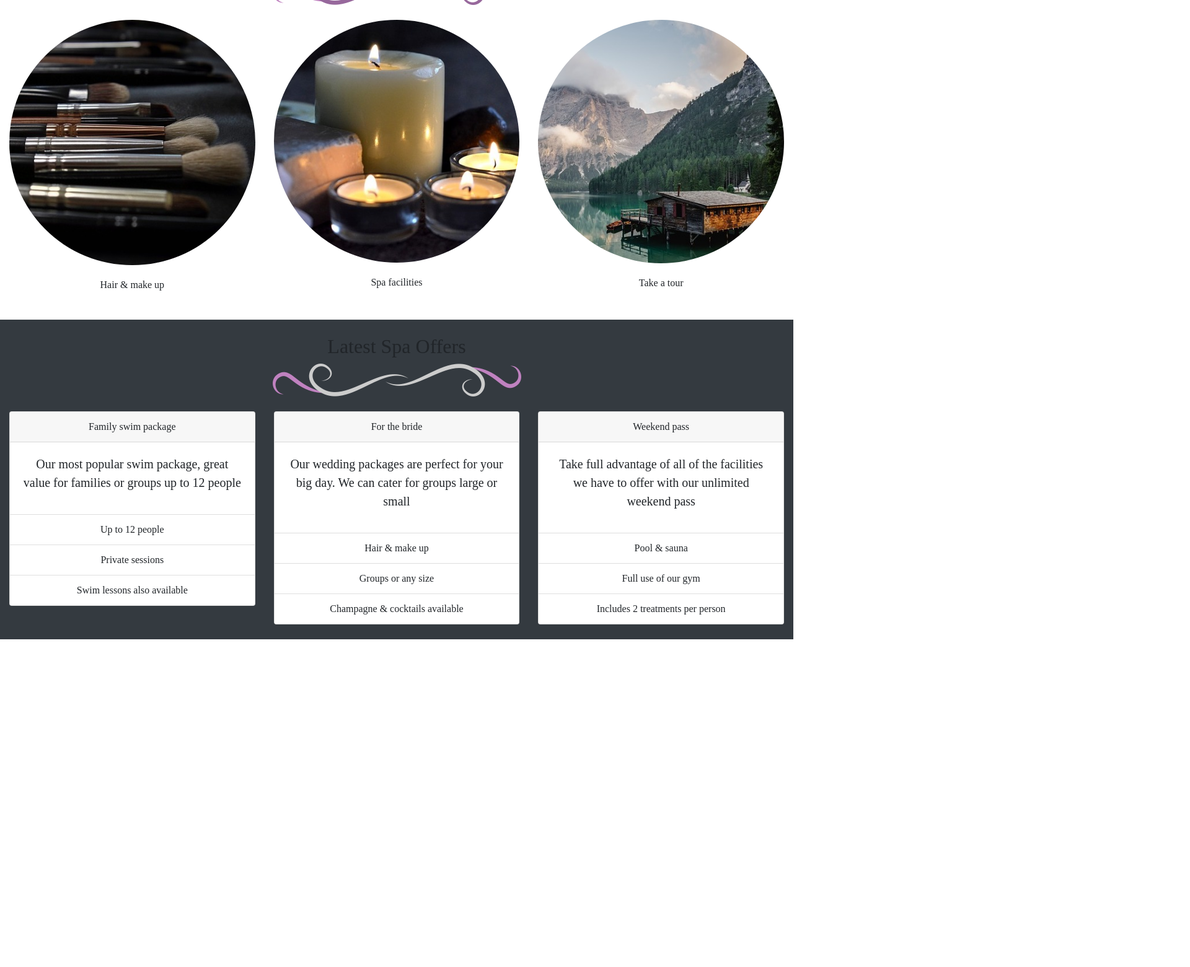
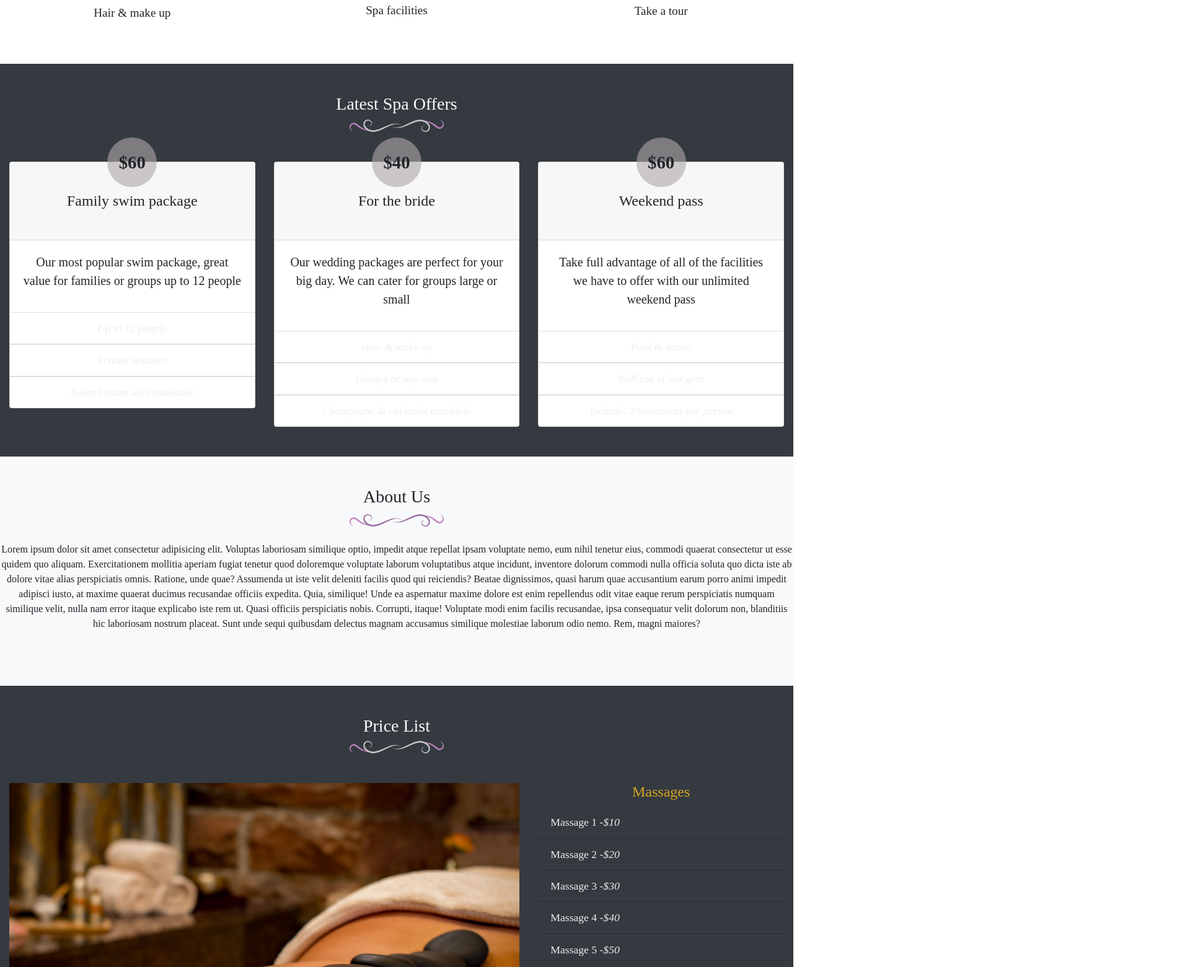
Before and after one commit to chrisdixon161/tranquil-bs-v2, a plain HTML site: page index.html in a window 1280 px wide. Shown: the part 817-2378 px from the top of the page at 62% size, 1920 px wide, since content can reach past the window. Before the commit the page ends 1849 px from the top, so only its background shows below. Drawn offline with nearby package versions, Linux system fonts and the light colour scheme.

Commit message:
added price list section

```diff
--- a/css/custom.css
+++ b/css/custom.css
@@ -1,12 +1,15 @@
 body {
   font-family: 'Merriweather', serif;
-  font-weight: 300;
+}
+
+img {
+  max-width: 100%;
 }
 
 .feature-bg {
-  background: white;
+  /* if we use opacity property, it will fade all the elements inside, i.e. text */
+  background: rgba(255, 255, 255, 0.3);
   width: 100vw;
-  opacity: 0.3;
   border-radius: 10px;
 }
 
@@ -16,8 +19,49 @@ body {
   padding: 1.5rem;
 }
 
-@media screen and (min-width: 1000px) {
+.header_img {
+  min-height: 25vh;
+}
+
+.card {
+  margin-bottom: 20px;
+}
+
+/* Welcome section */
+.card-text {
+  font-size: 1.2rem;
+}
+
+.title {
+  color: goldenrod;
+}
+
+/* Price list section */
+.list-group-item {
+  background: none;
+  color: #eee;
+  font-size: 1.1em;
+}
+
+@media screen and (min-width: 768px) {
   .feature-bg {
     width: 60vw;
   }
+
+  span {
+    position: absolute;
+    background:rgba(175, 169, 169, 0.6);
+    height: 80px;
+    width: 80px;
+    line-height: 80px;
+    border-radius: 100%;
+    left: -40px;
+    margin-left: 50%;
+    top: -40px;
+    font-size: 1.8rem;
+  }
+
+  .card {
+    margin-bottom: 0;
+  }
 }
--- a/index.html
+++ b/index.html
@@ -20,8 +20,8 @@
         </button>
         <div class="collapse navbar-collapse justify-content-end" id="navbarNav">
           <ul class="navbar-nav">
-            <li class="nav-item active">
-              <a class="nav-link" href="#">Home <span class="sr-only">(current)</span></a>
+            <li class="nav-item">
+              <a class="nav-link" href="#">Home</a>
             </li>
             <li class="nav-item">
               <a class="nav-link" href="#">Blog</a>
@@ -36,7 +36,7 @@
       <!-- ========== FEATURE SECTION ========== -->
       <section class="container-fluid">
           <div class="row position-relative d-flex justify-content-center align-items-center text-center">
-              <img src="images/lake.jpg" alt="lake background">
+              <img src="images/lake.jpg" alt="lake background" class="header_img">
               <div class="position-absolute feature-bg">
                   <p class="feature-text">FULLY RESPONSIVE<br> PREMIUM SPA THEME<br> FOR WORDPRESS.</p>
               </div>
@@ -45,30 +45,30 @@
     </header>
 
      <!-- ========== WELCOME ========== -->
-      <div class="container-fluid text-center py-4">
+      <div class="container-fluid text-center py-5">
           <div class="row">
               <div class="col-md-6 offset-md-3">
                   <h3>Welcome to Tranquil Spa</h3>
-                  <img src="images/divider-purple.png" alt="divider">
+                  <img src="images/divider-purple.png" alt="divider" class="w-25">
               </div><!-- /.col -->
           </div><!-- /.row -->
 
-          <div class="row mt-4 d-flex justify-content-between">
-              <div class="col-md-4">
+          <div class="row mt-4 d-flex justify-content-around">
+              <div class="col-sm-3">
                 <img class="card-img-top rounded-circle" src="images/makeup.jpg" alt="Card image cap">
                 <div class="card-body">
                   <p class="card-text">Hair &amp; make up</p>
                 </div>
               </div>
 
-              <div class="col-md-4">
+              <div class="col-sm-3">
                 <img class="card-img-top rounded-circle" src="images/candles.jpg" alt="Card image cap">
                 <div class="card-body">
                   <p class="card-text">Spa facilities</p>
                 </div>
               </div>
 
-              <div class="col-md-4">
+              <div class="col-sm-3">
                 <img class="card-img-top rounded-circle" src="images/retreat.jpg" alt="Card image cap">
                 <div class="card-body">
                   <p class="card-text">Take a tour</p>
@@ -78,69 +78,143 @@
       </div><!-- /.container -->
 
      <!-- ========== LATEST OFFERS ========== -->
-      <div class="container-fluid text-center bg-dark py-4">
+      <div class="container-fluid text-center bg-dark py-5">
           <div class="row">
               <div class="col-md-6 offset-md-3">
-                  <h2>Latest Spa Offers</h2>
-                  <img src="images/divider-silver.png" alt="divider">
+                  <h3 class="text-light">Latest Spa Offers</h3>
+                  <img src="images/divider-silver.png" alt="divider" class="pb-4 w-25">
               </div><!-- /.col -->
           </div><!-- /.row -->
 
           <div class="row mt-4">
-            <div class="col-md-4">
+            <div class="col-sm-4">
                 <div class="card">
-                    <div class="card-header">
-                      Family swim package
-                    </div>
+                    <h4 class="card-header py-5">
+                      Family swim package <span class="font-weight-bold">$60</span>
+                    </h4>
                     <div class="card-body">
                       <blockquote class="blockquote mb-0">
                         <p>Our most popular swim package, great value for families or groups up to 12 people</p>
                       </blockquote>
                     </div>
                     <ul class="list-group list-group-flush">
-                      <li class="list-group-item">Up to 12 people</li>
-                      <li class="list-group-item">Private sessions</li>
-                      <li class="list-group-item">Swim lessons also available</li>
+                      <li class="list-group-item font-italic">Up to 12 people</li>
+                      <li class="list-group-item font-italic">Private sessions</li>
+                      <li class="list-group-item font-italic">Swim lessons also available</li>
                     </ul>
                 </div>
             </div>
-            <div class="col-md-4">
+            <div class="col-sm-4">
                 <div class="card">
-                    <div class="card-header">
-                      For the bride
-                    </div>
+                    <h4 class="card-header py-5">
+                      For the bride <span class="font-weight-bold">$40</span>
+                    </h4>
                     <div class="card-body">
                       <blockquote class="blockquote mb-0">
                         <p>Our wedding packages are perfect for your big day. We can cater for groups large or small</p>
                       </blockquote>
                     </div>
                     <ul class="list-group list-group-flush">
-                      <li class="list-group-item">Hair &amp; make up</li>
-                      <li class="list-group-item">Groups or any size</li>
-                      <li class="list-group-item">Champagne &amp; cocktails available </li>
+                      <li class="list-group-item font-italic">Hair &amp; make up</li>
+                      <li class="list-group-item font-italic">Groups or any size</li>
+                      <li class="list-group-item font-italic">Champagne &amp; cocktails available </li>
                     </ul>
                 </div>
             </div>
-            <div class="col-md-4">
+            <div class="col-sm-4">
                 <div class="card">
-                    <div class="card-header">
-                      Weekend pass
-                    </div>
+                    <h4 class="card-header py-5">
+                      Weekend pass <span class="font-weight-bold">$60</span>
+                    </h4>
                     <div class="card-body">
                       <blockquote class="blockquote mb-0">
                         <p>Take full advantage of all of the facilities we have to offer with our unlimited weekend pass</p>
                       </blockquote>
                     </div>
                     <ul class="list-group list-group-flush">
-                      <li class="list-group-item">Pool  &amp; sauna</li>
-                      <li class="list-group-item">Full use of our gym</li>
-                      <li class="list-group-item">Includes 2 treatments per person</li>
+                      <li class="list-group-item font-italic">Pool  &amp; sauna</li>
+                      <li class="list-group-item font-italic">Full use of our gym</li>
+                      <li class="list-group-item font-italic">Includes 2 treatments per person</li>
                     </ul>
                 </div>
             </div>
 
           </div><!-- /.row -->
       </div><!-- /.container -->
+
+      <!-- ========== ABOUT US SECTION ========== -->
+      <div class="container-fluid py-5 text-center bg-light">
+          <div class="row">
+              <div class="col-md-6 offset-md-3">
+                  <h3>About Us</h3>
+                  <img src="images/divider-purple.png" alt="divider" class="w-25">
+              </div><!-- /.col -->
+          </div><!-- /.row -->
+          <div class="row my-4">
+            <p class="text-center">Lorem ipsum dolor sit amet consectetur adipisicing elit. Voluptas laboriosam similique optio, impedit atque repellat ipsam voluptate nemo, eum nihil tenetur eius, commodi quaerat consectetur ut esse quidem quo aliquam.
+            Exercitationem mollitia aperiam fugiat tenetur quod doloremque voluptate laborum voluptatibus atque incidunt, inventore dolorum commodi nulla officia soluta quo dicta iste ab dolore vitae alias perspiciatis omnis. Ratione, unde quae?
+            Assumenda ut iste velit deleniti facilis quod qui reiciendis? Beatae dignissimos, quasi harum quae accusantium earum porro animi impedit adipisci iusto, at maxime quaerat ducimus recusandae officiis expedita. Quia, similique!
+            Unde ea aspernatur maxime dolore est enim repellendus odit vitae eaque rerum perspiciatis numquam similique velit, nulla nam error itaque explicabo iste rem ut. Quasi officiis perspiciatis nobis. Corrupti, itaque!
+            Voluptate modi enim facilis recusandae, ipsa consequatur velit dolorum non, blanditiis hic laboriosam nostrum placeat. Sunt unde sequi quibusdam delectus magnam accusamus similique molestiae laborum odio nemo. Rem, magni maiores?</p>
+          </div>
+      </div>
+
+      <!-- ========== PRICE LIST SECTION ========== -->
+      <div class="container-fluid py-5 bg-dark">
+          <div class="row">
+              <div class="col-md-6 offset-md-3 text-center">
+                  <h3 class="text-light">Price List</h3>
+                  <img src="images/divider-silver.png" alt="divider" class="pb-4 w-25">
+              </div><!-- /.col -->
+          </div><!-- /.row -->
+          <div class="row my-4">
+            <div class="col-sm-8">
+              <img src="images/massage.jpg" alt="">
+            </div>
+            <div class="col-sm-4">
+              <h4 class="title text-center">Massages</h4>
+              <ul class="list-group list-group-flush">
+                  <li class="list-group-item">Massage 1 <em>-$10</em></li>
+                  <li class="list-group-item">Massage 2 <em>-$20</em></li>
+                  <li class="list-group-item">Massage 3 <em>-$30</em></li>
+                  <li class="list-group-item">Massage 4 <em>-$40</em></li>
+                  <li class="list-group-item">Massage 5 <em>-$50</em></li>
+                </ul>
+            </div>
+          </div>
+          <div class="row my-4">
+            <div class="col-sm-4">
+                <h4 class="title text-center">Facials</h4>
+                <ul class="list-group list-group-flush">
+                  <li class="list-group-item">Facial 1 <em>-$10</em></li>
+                  <li class="list-group-item">Facial 2 <em>-$20</em></li>
+                  <li class="list-group-item">Facial 3 <em>-$30</em></li>
+                  <li class="list-group-item">Facial 4 <em>-$40</em></li>
+                  <li class="list-group-item">Facial 5 <em>-$50</em></li>
+                </ul>
+            </div>
+            <div class="col-sm-8">
+              <img src="images/facial.jpg" alt="">
+            </div>
+          </div>
+          <div class="row my-4">
+            <div class="col-sm-8">
+              <img src="images/cosmetics.jpg" alt="">
+            </div>
+            <div class="col-sm-4">
+                <h4 class="title text-center">Hair &amp; make-up</h4>
+                <ul class="list-group list-group-flush">
+                  <li class="list-group-item">Hair style 1 <em>-$10</em></li>
+                  <li class="list-group-item">Hair style 2 <em>-$20</em></li>
+                  <li class="list-group-item">Hair style 3 <em>-$30</em></li>
+                  <li class="list-group-item">Hair style 4 <em>-$40</em></li>
+                  <li class="list-group-item">Hair style 5 <em>-$50</em></li>
+                </ul>
+            </div>
+          </div>
+      </div>
+
+
 
 
     <!-- Optional JavaScript -->
```
Also changed, not shown: images/cosmetics.jpg (added), images/facial.jpg (added), images/massage.jpg (added).
